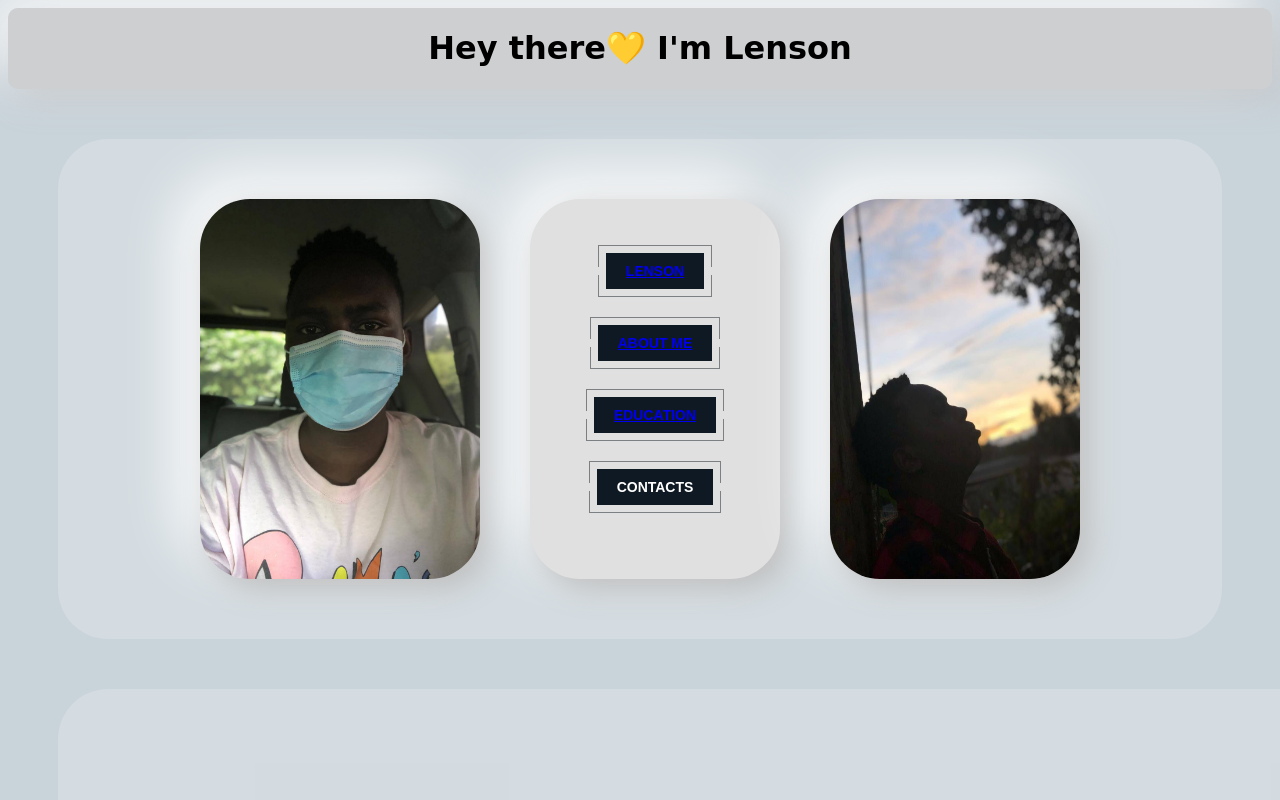
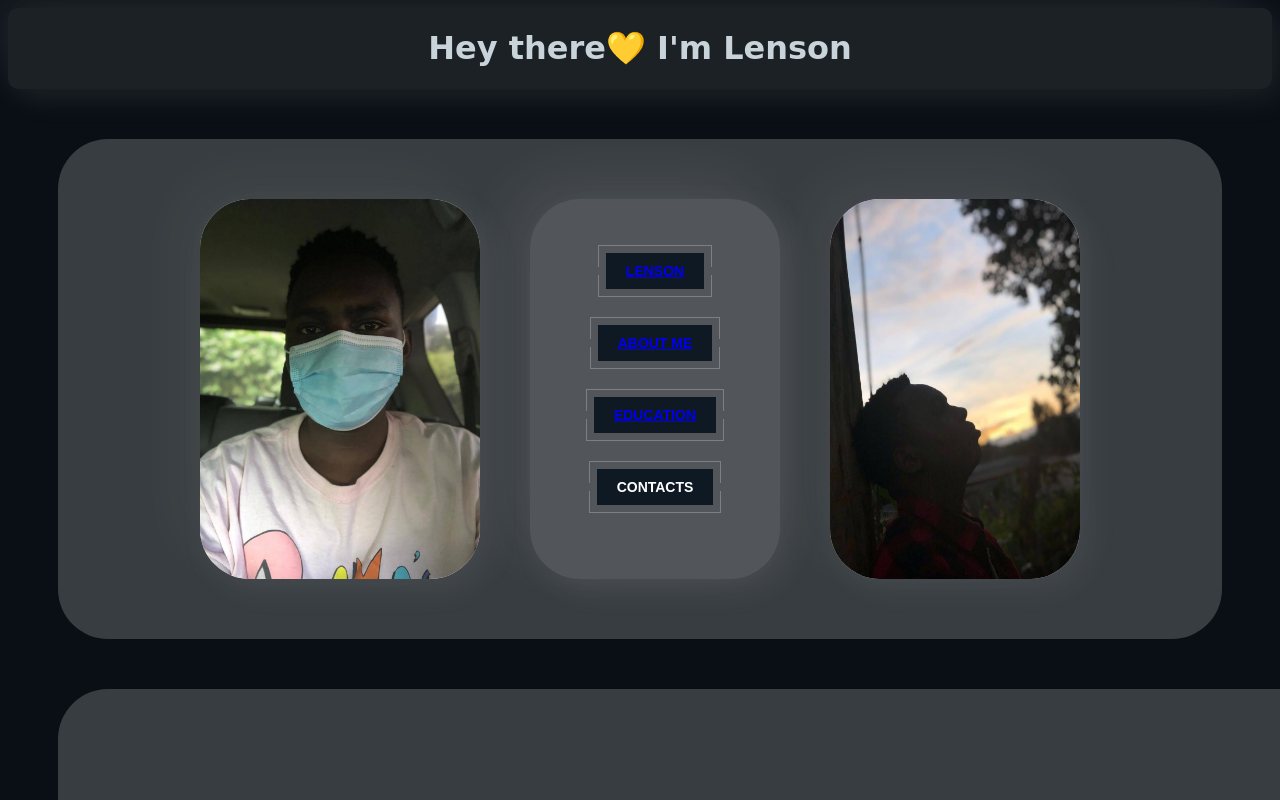
Before and after one commit to lensonlovescode/portfolio-1, a plain HTML site: page index.html in a window 1280 px wide. Shown: the top 800 px of the page. Drawn offline with Linux system fonts and the light colour scheme.

Commit message:
Update styles.css

```diff
--- a/styles.css
+++ b/styles.css
@@ -11,8 +11,8 @@ body{
     border-radius: 50px;
     flex-direction: column;
     background: #e0e0e0;
-    box-shadow: 10px 10px 30px #bebebe,
-   -20px -20px 60px #ffffff;
+    box-shadow: 10px 10px 30px #bebebe1a,
+   -20px -20px 60px #ffffff0c;
 }
 .navigationimage1:hover{
 width: 285px;
@@ -34,8 +34,8 @@ transition-duration: 0.15s;
     border-radius: 50px;
     flex-direction: column;
     background: #e0e0e0;
-    box-shadow: 10px 10px 30px #bebebe,
-   -20px -20px 60px #ffffff;
+    box-shadow: 10px 10px 30px #bebebe15,
+   -20px -20px 60px #ffffff0e;
 }
 
 header{
@@ -45,9 +45,10 @@ header{
     border-radius: 10px;
     justify-content: center;
     align-items: center;
-    background: #d1cdcd9c;
-    box-shadow: 10px 10px 30px #bebebe8c,
-   -20px -20px 60px #ffffff;
+    background: #d1cdcd17;
+    box-shadow: 10px 10px 30px #bebebe17,
+   -20px -20px 60px #ffffff15;
+   color: #c9d3da;
 }
 .navigationdiv{
     display: flex;
@@ -76,9 +77,9 @@ header{
         width: 250px;
         height: 380px;
         border-radius: 50px;
-        background: #e0e0e0;
-        box-shadow: 10px 10px 30px #bebebe,
-       -20px -20px 60px #ffffff;
+        background: #e0e0e028;
+        box-shadow: 10px 10px 30px #bebebe1c,
+       -20px -20px 60px #ffffff15;
 }
 .button {
     -moz-appearance: none;
@@ -237,3 +238,6 @@ header{
   margin-left: 100px;
   transition-duration: 0.095s;
 }
+  body{
+    background-color: #090f14;
+  }
```
